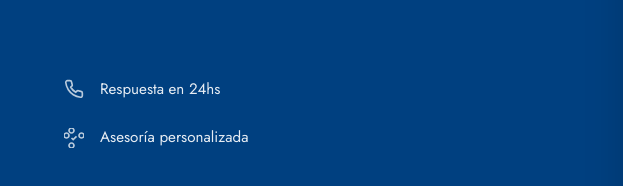
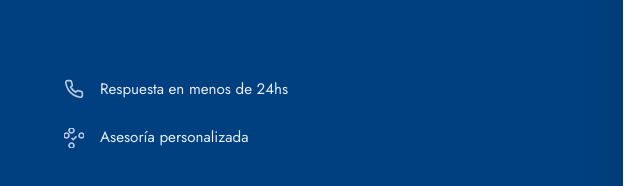
Before and after one commit to ulisescolosimo/gmt, a plain HTML site: page index.html in a window 1280 px wide. Shown: the part 5594-5780 px from the top of the page, 0-640 px from the left. Drawn offline with nearby package versions, Linux system fonts and the light colour scheme; some icons are missing.

Commit message:
fixes texto

```diff
--- a/index.html
+++ b/index.html
@@ -527,7 +527,7 @@
                             <svg viewBox="0 0 24 24" fill="none" stroke="currentColor" stroke-width="2">
                                 <path d="M22 16.92v3a2 2 0 01-2.18 2 19.79 19.79 0 01-8.63-3.07 19.5 19.5 0 01-6-6 19.79 19.79 0 01-3.07-8.67A2 2 0 014.11 2h3a2 2 0 012 1.72 12.84 12.84 0 00.7 2.81 2 2 0 01-.45 2.11L8.09 9.91a16 16 0 006 6l1.27-1.27a2 2 0 012.11-.45 12.84 12.84 0 002.81.7A2 2 0 0122 16.92z"/>
                             </svg>
-                            <span data-i18n="contactFeature1">Respuesta en 24hs</span>
+                            <span data-i18n="contactFeature1">Respuesta en menos de 24hs</span>
                         </div>
                         <div class="contact-feature">
                             <svg viewBox="0 0 24 24" fill="none" stroke="currentColor" stroke-width="2">
--- a/js/main.js
+++ b/js/main.js
@@ -136,7 +136,7 @@ const translations = {
         contactTitle: '¿Listo para comenzar?',
         contactSubtitle: 'TU PRÓXIMA OPORTUNIDAD EMPIEZA AQUÍ.',
         contactDescription: 'Completá tus datos y te contactaremos a la brevedad. Nuestro equipo está listo para ayudarte a alcanzar tus objetivos financieros.',
-        contactFeature1: 'Respuesta en 24hs',
+        contactFeature1: 'Respuesta en menos de 24hs',
         contactFeature2: 'Asesoría personalizada',
         contactFormTitle: 'Contactanos',
         contactFormSubtitle: 'Completá el formulario y nos pondremos en contacto contigo',
@@ -244,7 +244,7 @@ const translations = {
         contactTitle: 'Ready to get started?',
         contactSubtitle: 'YOUR NEXT OPPORTUNITY STARTS HERE.',
         contactDescription: 'Complete your details and we will contact you shortly. Our team is ready to help you achieve your financial goals.',
-        contactFeature1: 'Response within 24hs',
+        contactFeature1: 'Response within less than 24hs',
         contactFeature2: 'Personalized advice',
         contactFormTitle: 'Contact us',
         contactFormSubtitle: 'Fill out the form and we will contact you',
```
